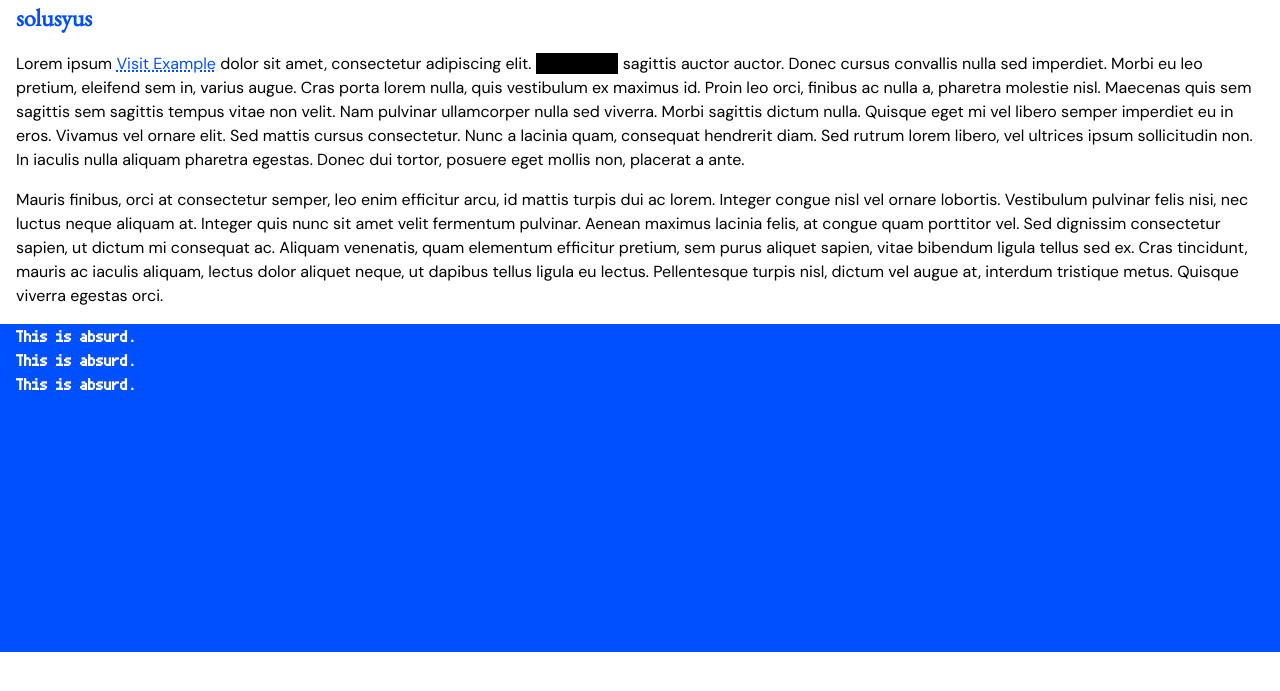
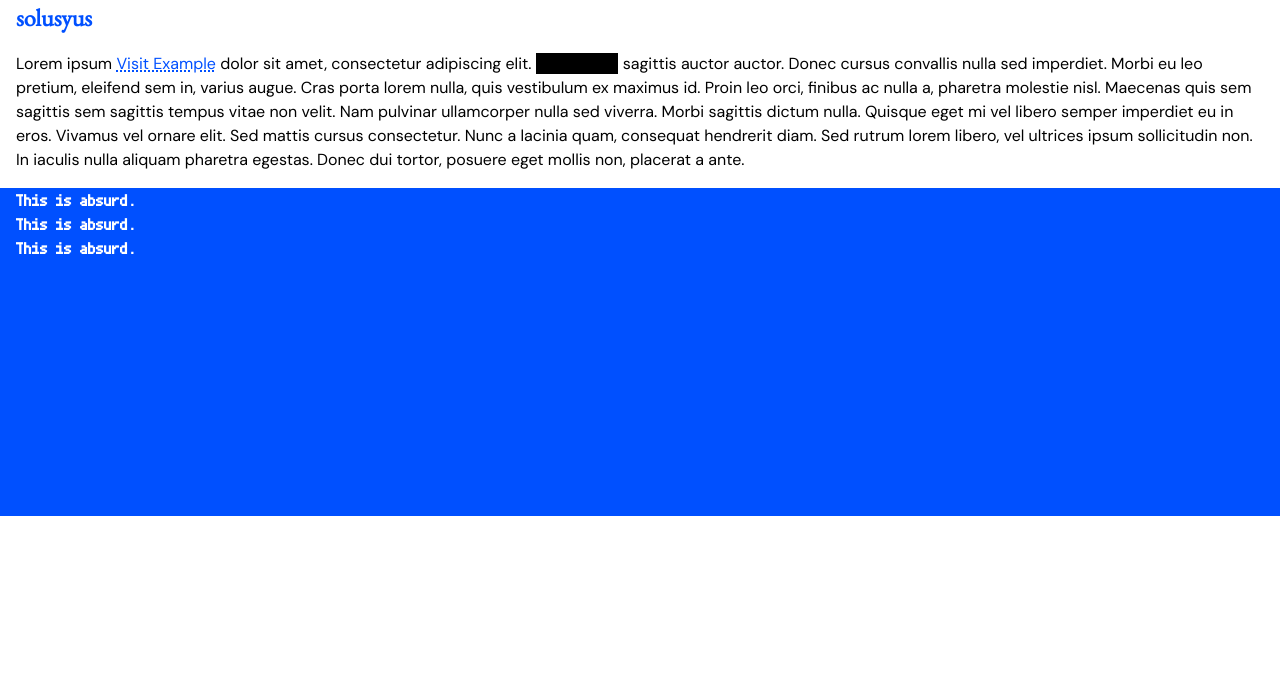
Before and after one commit to solusyus/website, a Jekyll site: the page built from index.html, in a window 1280 px wide. Shown: the top 691 px of the page. Built offline with Jekyll 4.4.1, drawn with Linux system fonts in a browser that asks for light colours; nearby versions of some CDN libraries; a script that is not in the unit is left out.

Commit message:
Update index.html

```diff
--- a/index.html
+++ b/index.html
@@ -5,6 +5,4 @@ title: Solusyus
 
 <section>
 <p>Lorem ipsum <a href="https://example.com">Visit Example</a> dolor sit amet, consectetur adipiscing elit. <span class="spoiler">Vestibulum</span> sagittis auctor auctor. Donec cursus convallis nulla sed imperdiet. Morbi eu leo pretium, eleifend sem in, varius augue. Cras porta lorem nulla, quis vestibulum ex maximus id. Proin leo orci, finibus ac nulla a, pharetra molestie nisl. Maecenas quis sem sagittis sem sagittis tempus vitae non velit. Nam pulvinar ullamcorper nulla sed viverra. Morbi sagittis dictum nulla. Quisque eget mi vel libero semper imperdiet eu in eros. Vivamus vel ornare elit. Sed mattis cursus consectetur. Nunc a lacinia quam, consequat hendrerit diam. Sed rutrum lorem libero, vel ultrices ipsum sollicitudin non. In iaculis nulla aliquam pharetra egestas. Donec dui tortor, posuere eget mollis non, placerat a ante.</p>
-
-<p>Mauris finibus, orci at consectetur semper, leo enim efficitur arcu, id mattis turpis dui ac lorem. Integer congue nisl vel ornare lobortis. Vestibulum pulvinar felis nisi, nec luctus neque aliquam at. Integer quis nunc sit amet velit fermentum pulvinar. Aenean maximus lacinia felis, at congue quam porttitor vel. Sed dignissim consectetur sapien, ut dictum mi consequat ac. Aliquam venenatis, quam elementum efficitur pretium, sem purus aliquet sapien, vitae bibendum ligula tellus sed ex. Cras tincidunt, mauris ac iaculis aliquam, lectus dolor aliquet neque, ut dapibus tellus ligula eu lectus. Pellentesque turpis nisl, dictum vel augue at, interdum tristique metus. Quisque viverra egestas orci.</p>
 </section>
```
